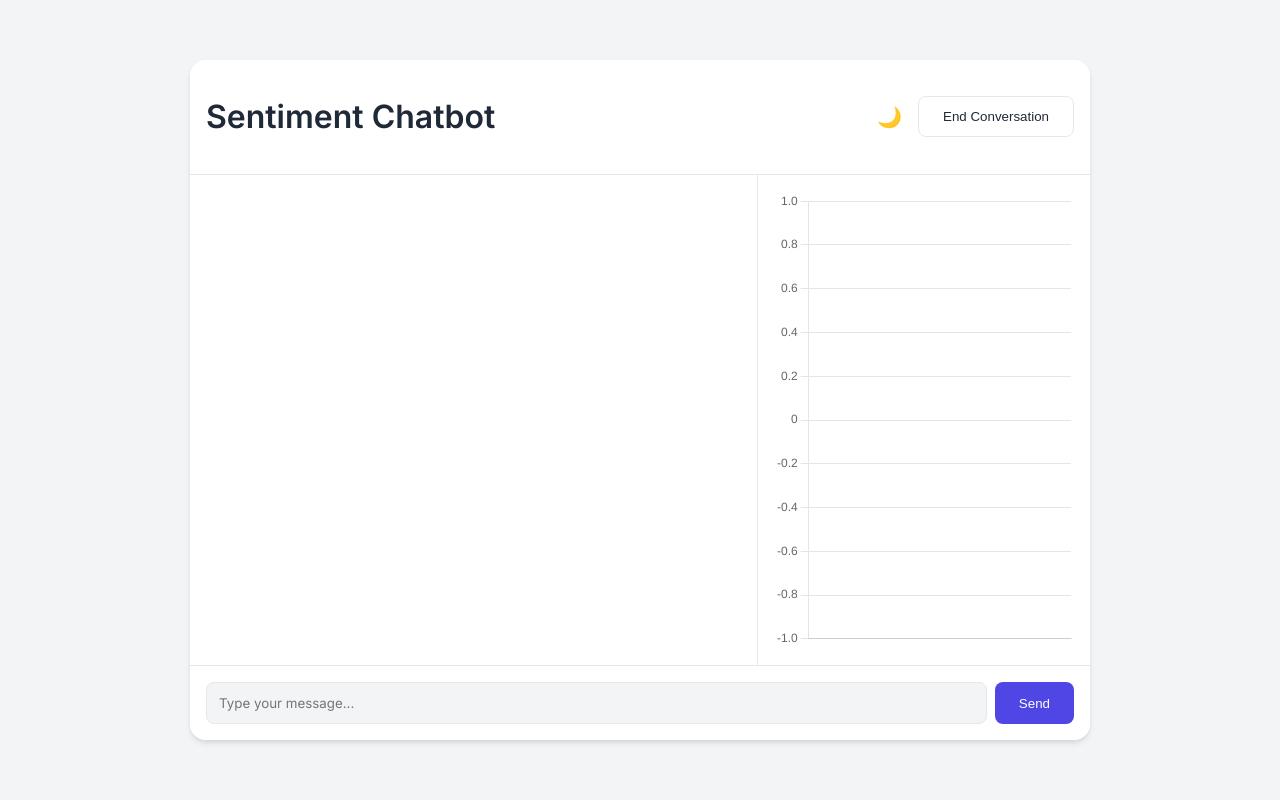
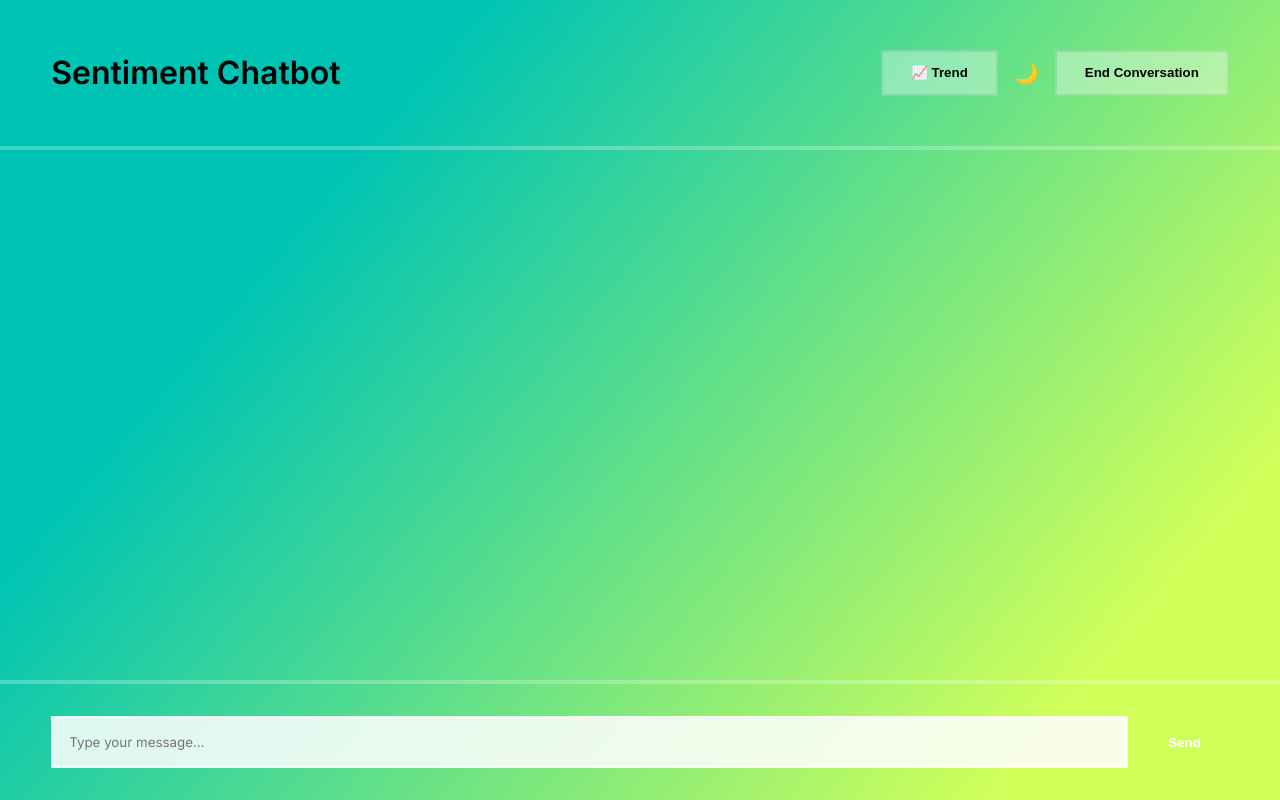
Before and after one commit to MANASMATHUR/Sentiment_Analysis_Chatbot, a FastAPI app: page / in a window 1280 px wide. Run offline with FastAPI, Linux system fonts and the light colour scheme.

Commit message:
.container, header, chat-box, and input-area now sit directly on the turquoise -- lime gradient with no background panels. Added global box-sizing and 100vw width to ensure the chatbot stretches edge-to-edge.

```diff
--- a/src/static/style.css
+++ b/src/static/style.css
@@ -1,15 +1,16 @@
 :root {
-    --primary-color: #4f46e5;
-    --primary-hover: #4338ca;
-    --bg-color: #f3f4f6;
-    --chat-bg: #ffffff;
-    --text-color: #1f2937;
-    --user-msg-bg: #4f46e5;
-    --bot-msg-bg: #e5e7eb;
-    --bot-msg-text: #1f2937;
-    --shadow: 0 4px 6px -1px rgba(0, 0, 0, 0.1), 0 2px 4px -1px rgba(0, 0, 0, 0.06);
-    --header-bg: #fff;
-    --border-color: #e5e7eb;
+:root {
+    --primary-color: #00c4b3;
+    --primary-hover: #00a38f;
+    --accent-color: #d0ff5a;
+    --bg-color: #e1ffe5;
+    --chat-bg: rgba(255, 255, 255, 0.88);
+    --text-color: #002b29;
+    --user-msg-bg: #00c4b3;
+    --bot-msg-bg: rgba(0, 43, 41, 0.08);
+    --bot-msg-text: #002b29;
+    --header-bg: rgba(255, 255, 255, 0.92);
+    --border-color: rgba(0, 43, 41, 0.15);
 }
 
 body.dark-mode {
@@ -18,39 +19,43 @@ body.dark-mode {
     --text-color: #f3f4f6;
     --bot-msg-bg: #374151;
     --bot-msg-text: #f3f4f6;
-    --header-bg: #1f2937;
+    --header-bg: transparent;
     --border-color: #374151;
+}
+
+* {
+    box-sizing: border-box;
 }
 
 body {
     font-family: 'Inter', sans-serif;
-    background-color: var(--bg-color);
+    background: linear-gradient(130deg, #00c4b3 25%, #d0ff5a 85%);
     margin: 0;
-    display: flex;
-    justify-content: center;
-    align-items: center;
-    height: 100vh;
+    min-height: 100vh;
+    width: 100vw;
     color: var(--text-color);
-    transition: background-color 0.3s, color 0.3s;
+    transition: background 0.3s, color 0.3s;
+    overflow-x: hidden;
+}
+
+body.dark-mode {
+    background: #0f172a;
 }
 
 .container {
-    width: 100%;
-    max-width: 900px;
-    background: var(--chat-bg);
-    border-radius: 1rem;
-    box-shadow: var(--shadow);
+    width: 100vw;
+    background: transparent;
     display: flex;
     flex-direction: column;
-    height: 85vh;
-    overflow: hidden;
+    min-height: 100vh;
     transition: background-color 0.3s;
+    border-radius: 0;
 }
 
 header {
-    padding: 1rem;
-    background: var(--header-bg);
-    border-bottom: 1px solid var(--border-color);
+    padding: 2rem 4vw;
+    background: transparent;
+    border-bottom: 4px solid rgba(255, 255, 255, 0.25);
     display: flex;
     justify-content: space-between;
     align-items: center;
@@ -82,51 +87,25 @@ body.dark-mode .icon-btn:hover {
 }
 
 .main-content {
-    display: flex;
     flex: 1;
     overflow: hidden;
+    display: flex;
 }
 
 .chat-box {
-    flex: 2;
-    padding: 1rem;
+    flex: 1;
+    padding: 2.5rem 4vw;
     overflow-y: auto;
     display: flex;
     flex-direction: column;
     gap: 1rem;
-    border-right: 1px solid var(--border-color);
-}
-
-.chart-container {
-    flex: 1;
-    padding: 1rem;
-    background: var(--header-bg);
-    display: flex;
-    align-items: center;
-    justify-content: center;
-    transition: background-color 0.3s;
-}
-
-@media (max-width: 768px) {
-    .main-content {
-        flex-direction: column;
-    }
-
-    .chart-container {
-        height: 150px;
-        flex: none;
-        border-top: 1px solid var(--border-color);
-    }
-
-    .chat-box {
-        border-right: none;
-    }
+    background: transparent;
 }
 
 .message {
     max-width: 80%;
-    padding: 0.75rem 1rem;
-    border-radius: 1rem;
+    padding: 0.85rem 1rem;
+    border-radius: 0;
     line-height: 1.5;
     position: relative;
     animation: fadeIn 0.3s ease;
@@ -167,23 +144,23 @@ body.dark-mode .icon-btn:hover {
 }
 
 .input-area {
-    padding: 1rem;
-    border-top: 1px solid var(--border-color);
+    padding: 2rem 4vw;
+    border-top: 4px solid rgba(255, 255, 255, 0.25);
     display: flex;
-    gap: 0.5rem;
-    background: var(--header-bg);
+    gap: 0.75rem;
+    background: transparent;
     transition: background-color 0.3s, border-color 0.3s;
 }
 
 input {
     flex: 1;
-    padding: 0.75rem;
-    border: 1px solid var(--border-color);
-    border-radius: 0.5rem;
+    padding: 1rem;
+    border: 2px solid rgba(255, 255, 255, 0.6);
+    border-radius: 0;
     font-family: inherit;
     outline: none;
     transition: border-color 0.2s, background-color 0.3s, color 0.3s;
-    background-color: var(--bg-color);
+    background-color: rgba(255, 255, 255, 0.85);
     color: var(--text-color);
 }
 
@@ -192,10 +169,10 @@ input:focus {
 }
 
 button {
-    padding: 0.75rem 1.5rem;
+    padding: 0.85rem 1.75rem;
     border: none;
-    border-radius: 0.5rem;
-    font-weight: 500;
+    border-radius: 0;
+    font-weight: 600;
     cursor: pointer;
     transition: background-color 0.2s;
 }
@@ -210,9 +187,9 @@ button {
 }
 
 .secondary-btn {
-    background-color: transparent;
+    background-color: rgba(255, 255, 255, 0.35);
     color: var(--text-color);
-    border: 1px solid var(--border-color);
+    border: 2px solid rgba(0, 0, 0, 0.08);
 }
 
 .secondary-btn:hover {
--- a/src/templates/index.html
+++ b/src/templates/index.html
@@ -14,6 +14,7 @@
         <header>
             <h1>Sentiment Chatbot</h1>
             <div class="header-controls">
+                <button id="chart-toggle-btn" class="secondary-btn">📈 Trend</button>
                 <button id="theme-toggle" class="icon-btn" title="Toggle Dark Mode">🌙</button>
                 <button id="end-chat-btn" class="secondary-btn">End Conversation</button>
             </div>
@@ -22,9 +23,6 @@
         <div class="main-content">
             <div id="chat-box" class="chat-box">
                 <!-- Messages will appear here -->
-            </div>
-            <div class="chart-container">
-                <canvas id="sentimentChart"></canvas>
             </div>
         </div>
 
@@ -48,6 +46,14 @@
         </div>
     </div>
 
+    <div id="chart-panel" class="chart-panel hidden">
+        <div class="chart-panel-header">
+            <h3>Sentiment Trend</h3>
+            <button id="close-chart-btn" class="icon-btn" title="Hide Trend">✕</button>
+        </div>
+        <canvas id="sentimentChart"></canvas>
+    </div>
+
     <script src="https://cdn.jsdelivr.net/npm/chart.js"></script>
     <script src="/static/script.js"></script>
 </body>
```
Also changed, not shown: other parts of src/static/style.css (+65 -7 lines).
